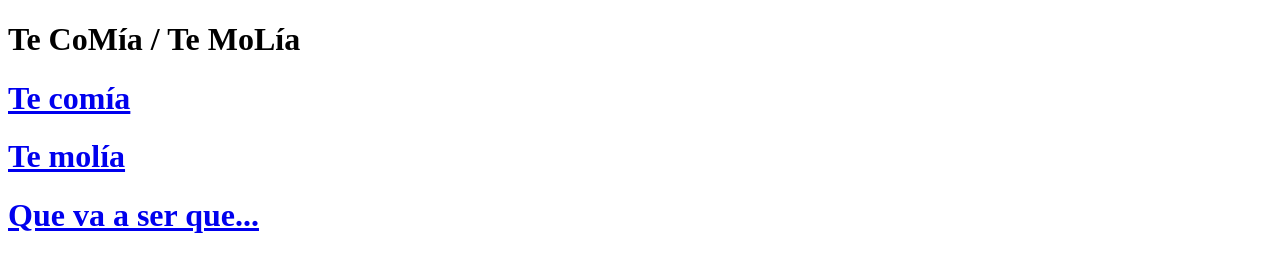
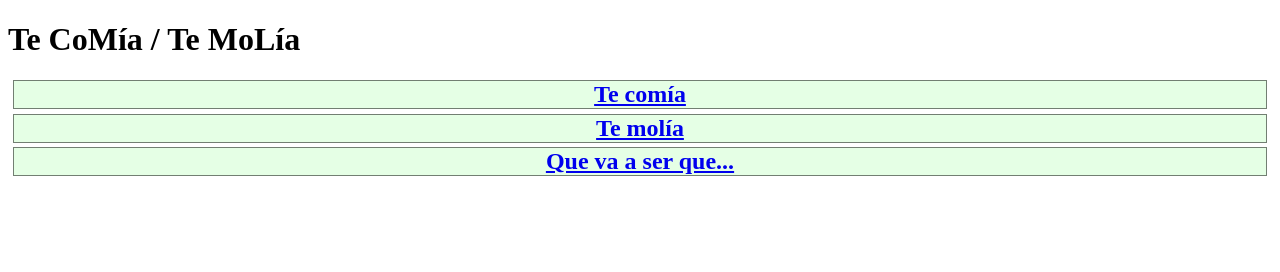
Before and after one commit to vrivas/electron-example, a website: page index.html in a window 1280 px wide. Drawn offline with Linux system fonts and the light colour scheme.

Commit message:
Añado un poco de color

```diff
--- a/index.html
+++ b/index.html
@@ -3,11 +3,24 @@
   <head>
     <meta charset="UTF-8">
     <title>Te CoMía / Te MoLía</title>
+    <style>
+    h2{
+      text-align: center;
+      background-color: rgba(0,255,0,.1);
+      color: rgba( 255,255,255,1 );
+      border: 1px solid rgba( 0,0,0,.5);
+      margin: .2em;
+    }
+    h2:hover {
+      background-color: rgba(0,255,0, .7);
+
+    }
+    </style>
   </head>
   <body>
     <h1>Te CoMía / Te MoLía</h1>
-    <h1><a href="./tecomia.html">Te comía</a></h1>
-    <h1><a a href="./temolia.html">Te molía</a></h1>
-    <h1><a a href="./quevaaser.html">Que va a ser que...</a></h1>
+    <h2><a href="./tecomia.html">Te comía</a></h2>
+    <h2><a a href="./temolia.html">Te molía</a></h2>
+    <h2><a a href="./quevaaser.html">Que va a ser que...</a></h2>
   </body>
 </html>
--- a/main.js
+++ b/main.js
@@ -11,7 +11,7 @@ global.consts = {
 
 function createWindow () {
   // Create the browser window.
-  win = new BrowserWindow({width: 800, height: 600})
+  win = new BrowserWindow({width: 600, height: 400})
 
   // and load the index.html of the app.
   win.loadURL(`file://${__dirname}/index.html`)
```
